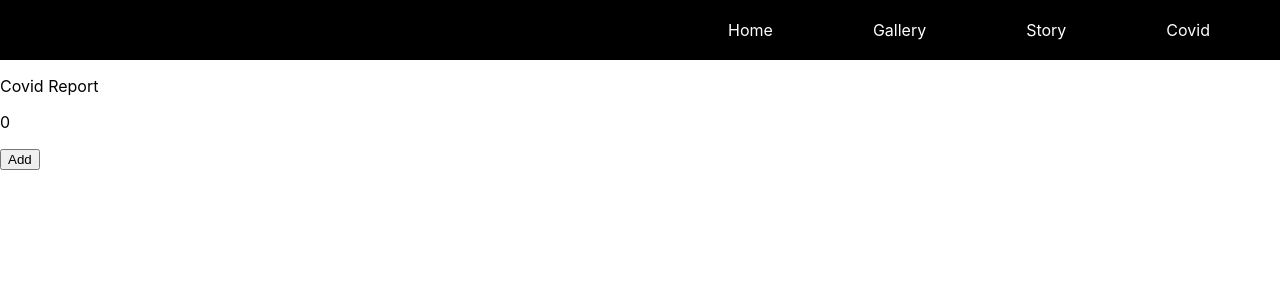
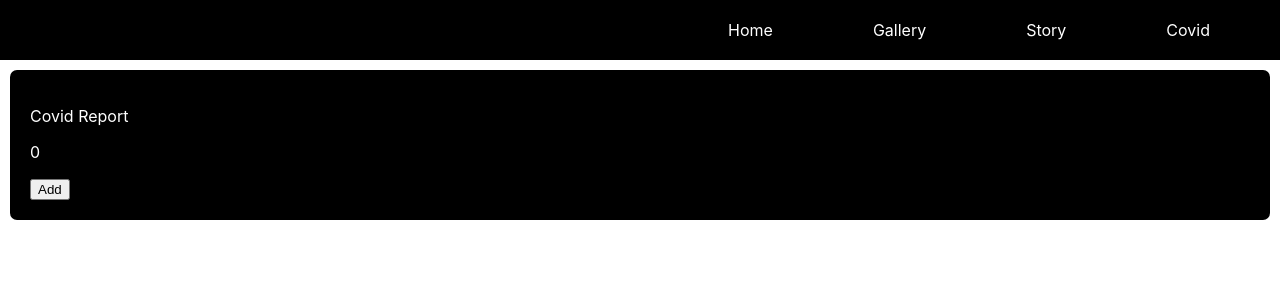
Before and after one commit to OozyGrub/oufeow-brief-history, a React (Create React App) app: page /covid in a window 1280 px wide. Shown: the top 300 px of the page. Built offline with nearby package versions, Linux system fonts and the light colour scheme; no server answers.

Commit message:
Add styled-components

```diff
--- a/package.json
+++ b/package.json
@@ -10,7 +10,8 @@
     "react": "^16.12.0",
     "react-dom": "^16.12.0",
     "react-router-dom": "^5.2.0",
-    "react-scripts": "3.3.1"
+    "react-scripts": "^3.4.0",
+    "styled-components": "^5.1.1"
   },
   "scripts": {
     "start": "react-scripts start",
--- a/src/CovidPage.js
+++ b/src/CovidPage.js
@@ -1,6 +1,17 @@
 import React, {useState, useEffect} from 'react';
 import './App.css';
+import styled from 'styled-components'
 
+const Color = ["black","purple"];
+const Card = styled.div`
+  background: ${props => Color[props.color]};
+  color: white;
+  border-radius: 7px;
+  padding: 20px;
+  margin: 10px;
+  font-size: 16px;
+
+`;
 function CovidPage() {
   // implement hook
   const [confirmedCount, setConfirmedCount] = useState(0);
@@ -8,7 +19,7 @@ function CovidPage() {
   const [error, setError] = useState(false);
 
   useEffect(() => {
-
+    // console.log(count);
     const responseData = fetch("https://covid19.th-stat.com/api/open/today")
     .then(response => {
         response.json().then(data => {
@@ -17,22 +28,21 @@ function CovidPage() {
         })
       }
     );
-
     setIsLoading(false);
     document.title = `There are ${confirmedCount} confirmed patients.`
-  });
+  }, []);
 
     return (
       <React.Fragment>
       {
         !isLoading ? (
-          <div>
+          <Card color="0">
             <p>Covid Report</p>
             <p>{confirmedCount}</p>
             <button onClick={() => setConfirmedCount(confirmedCount + 1)}>
               Add
             </button>
-          </div>
+          </Card>
         ) : (
           <div style={{color: "red"}}>
             <p>Loading...</p>
@@ -40,6 +50,7 @@ function CovidPage() {
         )
       }
       </React.Fragment>
+
     );
 }
 
```
